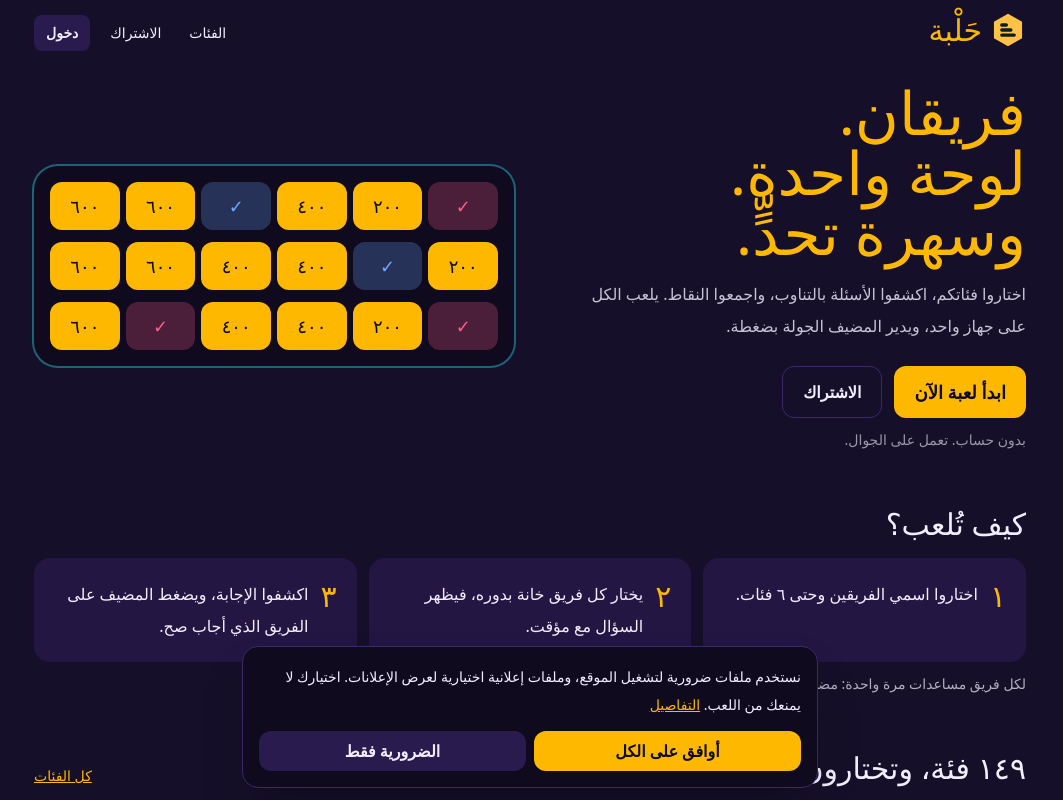
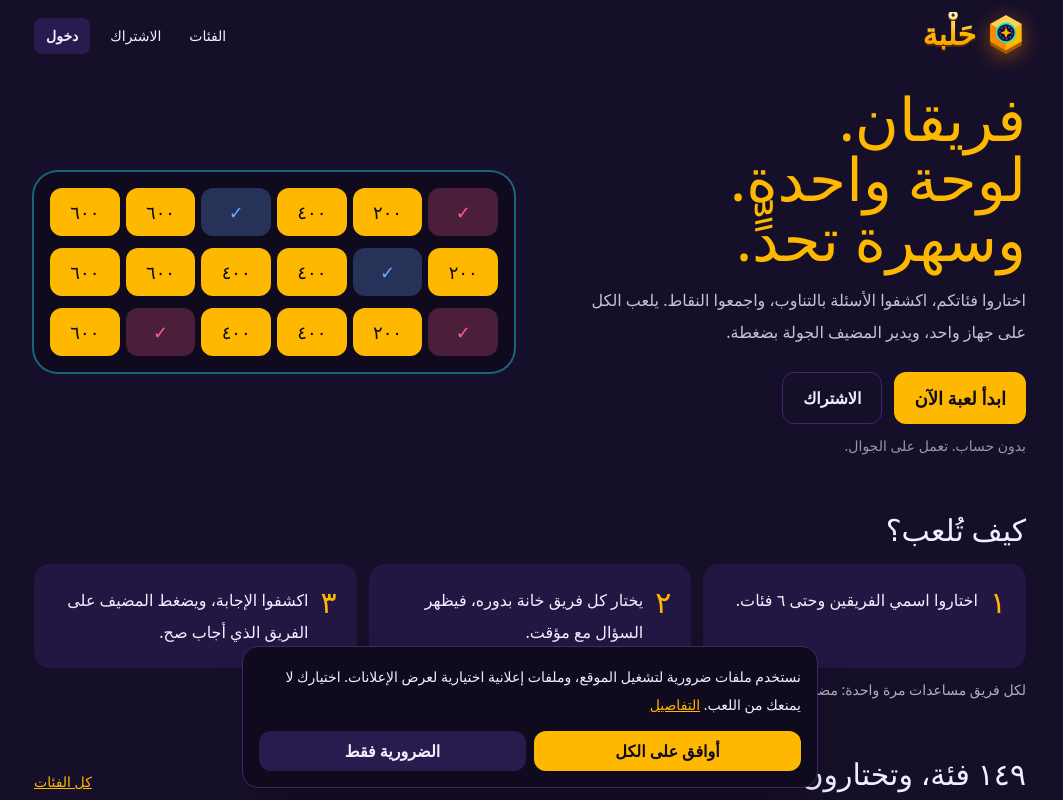
Before and after one commit to mustafa0089kaddor-tech/halba-game2, a Next.js app: page / in a window 1280 px wide. Shown: the top 800 px of the page, without its empty margins (110-1173 px from the left). Built offline with nearby package versions, Linux system fonts and the light colour scheme; no server answers.

Commit message:
Add files via upload

```diff
--- a/src/components/Logo.tsx
+++ b/src/components/Logo.tsx
@@ -1,19 +1,35 @@
-export function LogoMark({ size = 36 }: { size?: number }) {
+/* شعار «حلبة»: مكعّب سداسي ذهبي ثلاثي الأبعاد (نفس روح الأزرار) يحمل حلبة دائرية بحدّ سيان وشرارة ذكاء */
+export function LogoMark({ size = 40 }: { size?: number }) {
   return (
-    <svg width={size} height={size} viewBox="0 0 64 64" aria-hidden="true">
-      <path d="M32 3 57 17.5v29L32 61 7 46.5v-29z" fill="#FFC247" />
-      <rect x="18" y="20" width="14" height="6" rx="3" fill="#071F27" />
-      <rect x="18" y="29" width="22" height="6" rx="3" fill="#071F27" />
-      <rect x="18" y="38" width="28" height="6" rx="3" fill="#071F27" />
+    <svg
+      width={size}
+      height={size}
+      viewBox="0 0 64 64"
+      aria-hidden="true"
+      className="drop-shadow-[0_4px_10px_rgba(255,138,0,.45)]"
+    >
+      {/* ظل سفلي يعطي الإحساس بالضغط مثل الزر الذهبي */}
+      <path d="M32 8 57 22v28L32 64 7 50V22z" fill="#A65A00" />
+      {/* أوجه المكعّب */}
+      <path d="M32 2 57 16v28L32 58 7 44V16z" fill="#FFB800" />
+      <path d="M32 2 57 16 32 30 7 16z" fill="#FFD05A" />
+      <path d="M7 16 32 30v28L7 44z" fill="#FF8A00" />
+      {/* الحلبة: حلقة سيان وحلقة بنفسجية متقطعة */}
+      <circle cx="32" cy="30" r="15" fill="#160F29" stroke="#00F5D4" strokeWidth="2.5" />
+      <circle cx="32" cy="30" r="10" fill="none" stroke="#7C3AED" strokeWidth="2" strokeDasharray="3 3.2" />
+      {/* شرارة الذكاء */}
+      <path d="M32 21.5l2.6 6 6 2.5-6 2.5-2.6 6-2.6-6-6-2.5 6-2.5z" fill="#FFB800" />
     </svg>
   );
 }
 
-export default function Logo() {
+export default function Logo({ size = 40 }: { size?: number }) {
   return (
-    <span className="inline-flex items-center gap-2">
-      <LogoMark />
-      <span className="font-display text-3xl leading-none text-saffron">حَلْبة</span>
+    <span className="inline-flex items-center gap-2.5">
+      <LogoMark size={size} />
+      <span className="bg-gradient-to-b from-[#FFF3C4] via-saffron to-ember bg-clip-text py-1 font-display text-[1.9rem] font-bold leading-tight text-transparent drop-shadow-[0_2px_0_rgba(120,60,0,.6)] sm:text-3xl">
+        حَلْبة
+      </span>
     </span>
   );
 }
```
